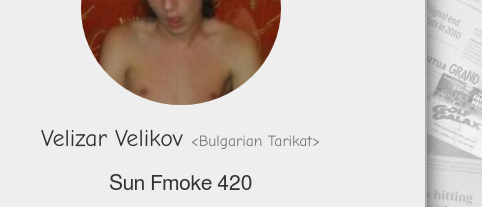
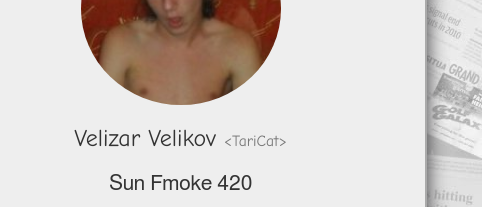
Before and after one commit to Team-Guava/Web-Fundamentals-Teamwork-Assignment, a plain HTML site: page index.html in a window 1280 px wide. Shown: the part 9940-10147 px from the top of the page, 798-1280 px from the left. Drawn offline with nearby package versions, Linux system fonts and the light colour scheme.

Commit message:
muahahahah

```diff
--- a/index.html
+++ b/index.html
@@ -581,7 +581,7 @@
 						<div class="col-lg-4 col-sm-6 text-center">
                             <img class="img-circle img-responsive img-center" width="200" height="200" src="assets/img/team-avatars/zu.png" alt="Zy">
 							<h3>
-								Velizar Velikov <small>&lt;Bulgarian Tarikat&gt;</small>
+								Velizar Velikov <small>&lt;TariCat&gt;</small>
 							</h3>
 							<p class="about-detals">
 								Sun Fmoke 420
```
